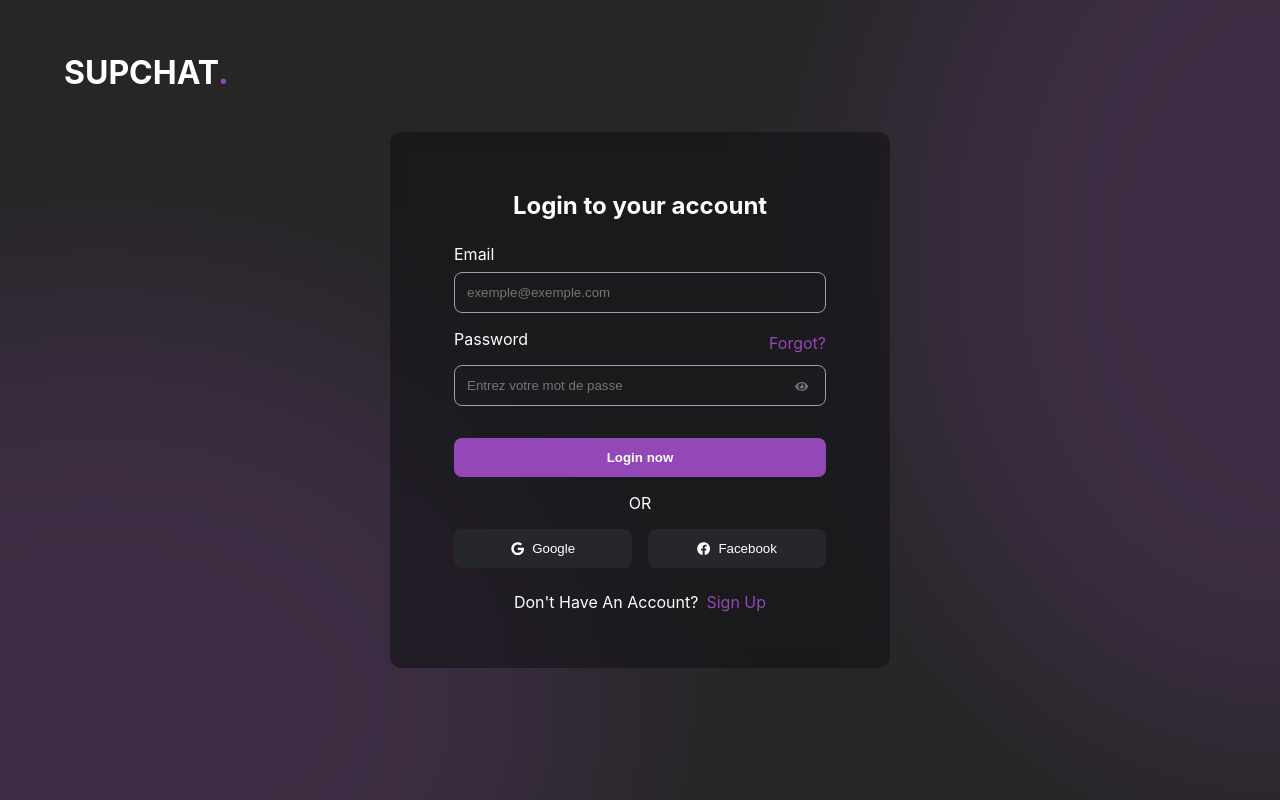
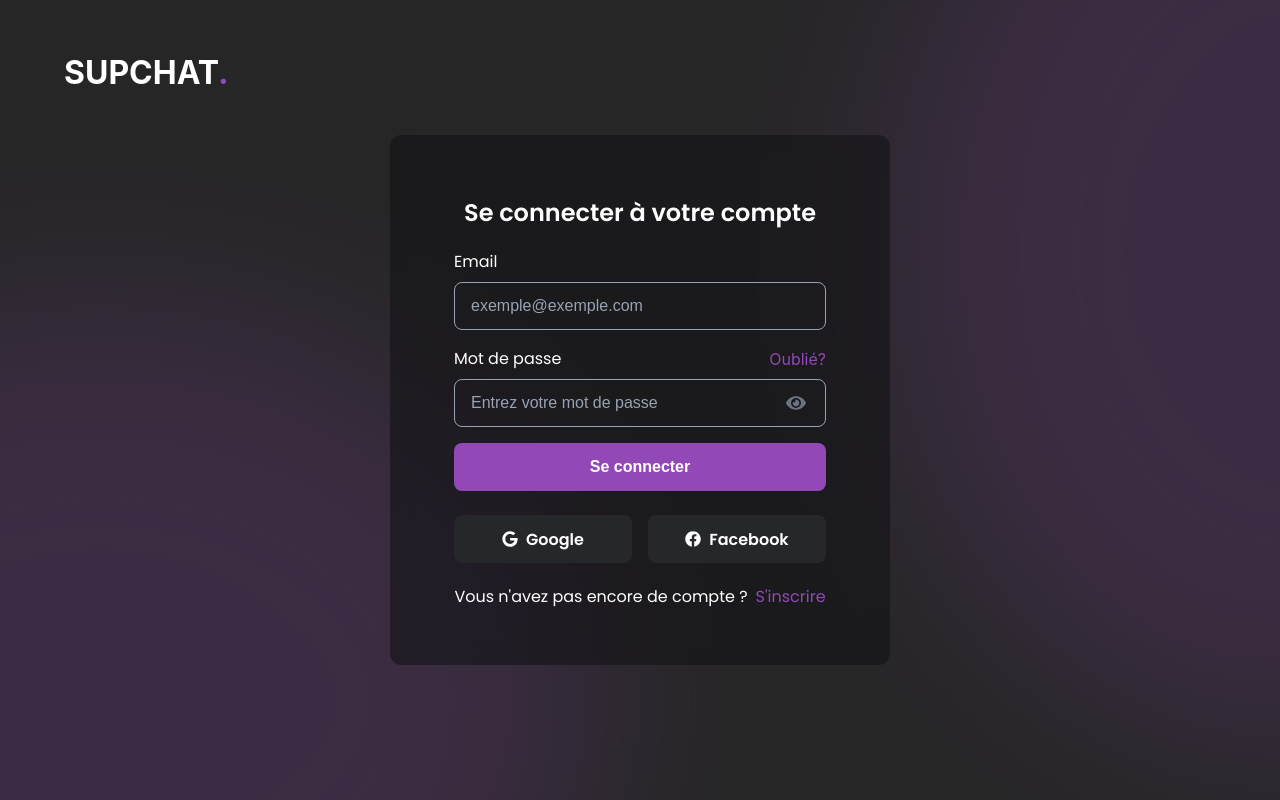
Before and after one commit to paulmzzn/SUPCHAT, a React (Create React App) app in the folder frontend/: page /login in a window 1280 px wide. Built offline with nearby package versions, Linux system fonts and the light colour scheme.

Commit message:
Add social media icons and update login page text to French

```diff
--- a/frontend/public/index.html
+++ b/frontend/public/index.html
@@ -15,6 +15,7 @@
       user's mobile device or desktop. See https://developers.google.com/web/fundamentals/web-app-manifest/
     -->
     <link rel="manifest" href="%PUBLIC_URL%/manifest.json" />
+    <link href="https://fonts.googleapis.com/css2?family=Poppins:wght@400;600&display=swap" rel="stylesheet">
     <!--
       Notice the use of %PUBLIC_URL% in the tags above.
       It will be replaced with the URL of the `public` folder during the build.
--- a/frontend/src/pages/Login/Login.css
+++ b/frontend/src/pages/Login/Login.css
@@ -72,7 +72,7 @@ body {
       background-color: rgba(19, 19, 22, 0.6);
       backdrop-filter: blur(10px);
       border-radius: 12px;
-    padding: 2.5rem 4rem; /* Reduced vertical padding, kept horizontal padding */
+      padding: 2rem 4rem 3rem 4rem; /* haut droite bas gauche */
       max-height: none;
       height: auto;
       overflow: visible;
@@ -85,13 +85,13 @@ body {
   .login-title {
     color: white;
     font-size: 1.5rem;
-  font-weight: bold;
-  margin-bottom: 1.5rem;
+    font-family: 'Poppins', sans-serif;
+    font-weight: 600;
     text-align: center;
   }
 
   .form-group {
-  margin-bottom: 1rem;
+    margin-bottom: 1rem; /* Augmenté */
     width: 100%;
   }
 
@@ -99,49 +99,71 @@ body {
     display: block;
     color: white;
     margin-bottom: 0.5rem;
+    font-family: 'Poppins', sans-serif;
+    font-weight: 400;
   }
 
   .form-group input {
     width: 100%;
-  padding: 0.75rem;
+    padding: 0 1rem; /* Padding horizontal pour le texte */
     background-color: #26262600;
     border: 1px solid #98A2B3;
     border-radius: 8px;
     color: white;
     box-sizing: border-box; /* Ajout crucial pour inclure padding dans width */
+    height: 48px; /* Hauteur explicite */
+    font-size: 1rem; /* Taille de police plus grande */
+  }
+
+  .form-group input::placeholder {
+    font-size: 1rem;
+    color: #98A2B3;
   }
 
   .password-header {
     display: flex;
     justify-content: space-between;
-  align-items: center;
-  margin-bottom: 0.5rem;
+    align-items: center; /* Changé de flex-start à center */
+    margin-bottom: 0.25rem; /* Réduit de 0.5rem à 0.25rem */
+  }
+
+  .password-header label {
+    margin: 0; /* Reset tous les margins */
   }
 
   .forgot-link {
     color: #9348B7;
     text-decoration: none;
+    padding: 0; /* Supprimé padding-top */
+    margin: 0; /* Reset tous les margins */
   }
 
   .password-input {
     position: relative;
     width: 100%;
+    margin-top: 0.5rem;
   }
 
   .password-input input {
     width: 100%;
     box-sizing: border-box;
+    padding-right: 2.5rem; /* Augmente l'espace à droite pour l'icône œil */
   }
 
   .toggle-password {
     position: absolute;
     right: 12px;
-  top: 55%;
+    top: 50%;
     transform: translateY(-50%);
     background: none;
     border: none;
     color: #6B7280;
     cursor: pointer;
+    font-size: 1.25rem; /* Augmentation de la taille de l'icône */
+    display: flex;
+    align-items: center;
+    justify-content: center;
+    padding: 0.5rem;
   }
 
   .login-button {
@@ -153,8 +175,9 @@ body {
     border-radius: 8px;
     font-weight: 600;
     cursor: pointer;
-  margin-top: 1rem;
-
+    margin-bottom: 1.5rem; /* Augmenté */
+    height : 45px; /* Hauteur explicite */
+    font-size: 1rem; /* Taille de police plus grande */
   }
 
   .social-login {
@@ -162,6 +185,8 @@ body {
     grid-template-columns: 1fr 1fr;
     gap: 1rem;
     margin-bottom: 1.5rem;
+    height : 45px; /* Hauteur explicite */
+
   }
 
   .social-button {
@@ -175,22 +200,31 @@ body {
     border: none;
     border-radius: 8px;
     cursor: pointer;
+    font-size: 1rem; /* Taille de police plus grande */
+    font-family: 'Poppins', sans-serif;
+    font-weight: 600;
   }
 
   .signup-text {
     text-align: center;
     color: white;
+    font-family: 'Poppins', sans-serif;
+    font-weight: 400;
   }
 
   .signup-link {
     color: #9348B7;
     text-decoration: none;
     margin-left: 0.5rem;
+    font-family: 'Poppins', sans-serif;
+    font-weight: 400;
   }
 
   .or {
     color: white;
     text-align: center;
+    font-family: 'Poppins', sans-serif;
+    font-weight: 400;
   }
 
   /* Ajout des media queries pour la responsivité */
@@ -263,3 +297,129 @@ body {
       margin-bottom: 2rem;
     }
   }
+
+  /* Ajustement des media queries pour une meilleure responsivité */
+  @media (max-width: 768px) {
+    .login-card {
+      padding: 2rem;
+      max-width: 90%;
+    }
+
+    .app-title {
+      left: 2rem;
+    }
+
+    .glow-circle-right,
+    .glow-circle-left {
+      opacity: 0.15;
+    }
+  }
+
+  @media (max-width: 576px) {
+    .login-wrapper {
+      padding: 1rem;
+    }
+
+    .login-card {
+      padding: 1.5rem;
+      margin: 0;
+    }
+
+    .app-title {
+      font-size: 1.5rem;
+      top: 1rem;
+      left: 1rem;
+    }
+
+    .login-title {
+      font-size: 1.25rem;
+    }
+
+    .form-group input,
+    .login-button,
+    .social-button {
+      height: 42px;
+    }
+
+    .social-login {
+      height: auto;
+      grid-template-columns: 1fr;
+      gap: 0.75rem;
+    }
+  }
+
+  @media (max-width: 400px) {
+    .login-card {
+      padding: 1.25rem;
+    }
+
+    .form-group {
+      margin-bottom: 1rem;
+    }
+
+    .or {
+      margin: 0.75rem 0;
+    }
+  }
+
+  /* Ajustements pour l'orientation paysage sur mobile */
+  @media (max-height: 600px) and (orientation: landscape) {
+    .login-container {
+      min-height: 100vh;
+      padding-top: 1rem;
+      padding-bottom: 1rem;
+    }
+
+    .app-title {
+      font-size: 1.25rem;
+      top: 0.5rem;
+    }
+
+    .login-card {
+      padding: 1.5rem;
+    }
+
+    .form-group {
+      margin-bottom: 0.75rem;
+    }
+
+    .login-title {
+      margin-bottom: 1.5rem;
+      font-size: 1.25rem;
+    }
+
+    .or {
+      margin: 0.5rem 0;
+    }
+  }
+
+  /* Préservation du design desktop */
+  @media (min-width: 1024px) {
+    .login-wrapper {
+      max-width: 500px;
+    }
+
+    .login-card {
+      padding: 2.5rem 4rem;
+    }
+
+    .glow-circle-right,
+    .glow-circle-left {
+      opacity: 0.2;
+    }
+
+    .form-group input,
+    .login-button,
+    .social-button {
+      height: 48px;
+    }
+  }
+
+  /* Styles spécifiques pour Safari */
+  @media not all and (min-resolution:.001dpcm) {
+    @supports (-webkit-appearance:none) {
+      .password-input input {
+        -webkit-credential-container-offset: 40px; /* Déplace le logo de remplissage automatique */
+      }
+    }
+  }
--- a/frontend/src/pages/Login/Login.jsx
+++ b/frontend/src/pages/Login/Login.jsx
@@ -21,7 +21,7 @@ function Login() {
       </h1>
       <div className="login-wrapper">
         <div className="login-card">
-          <h2 className="login-title">Login to your account</h2>
+          <h2 className="login-title">Se connecter à votre compte</h2>
 
           <form onSubmit={handleSubmit} className="login-form">
             <div className="form-group">
@@ -34,8 +34,8 @@ function Login() {
 
             <div className="form-group">
               <div className="password-header">
-                <label>Password</label>
-                <a href="#" className="forgot-link">Forgot?</a>
+                <label>Mot de passe</label>
+                <a href="#" className="forgot-link">Oublié?</a>
               </div>
               <div className="password-input">
 
@@ -54,13 +54,9 @@ function Login() {
             </div>
 
             <button type="submit" className="login-button">
-              Login now
+              Se connecter
             </button>
           </form>
-
-          <p className="or">
-            OR
-          </p>
 
           <div className="social-login">
             <button className="social-button">
@@ -72,8 +68,8 @@ function Login() {
           </div>
 
           <p className="signup-text">
-            Don't Have An Account?
-            <a href="#" className="signup-link">Sign Up</a>
+            Vous n'avez pas encore de compte ?
+            <a href="#" className="signup-link">S'inscrire</a>
           </p>
         </div>
       </div>
```
Also changed, not shown: frontend/src/pages/Login.jsx (deleted, +0 -80 lines), frontend/src/assets/icons/facebook-icon.svg (added), frontend/src/assets/icons/google-icon.svg (added). Lines whose indentation alone changed are shown as unchanged.
